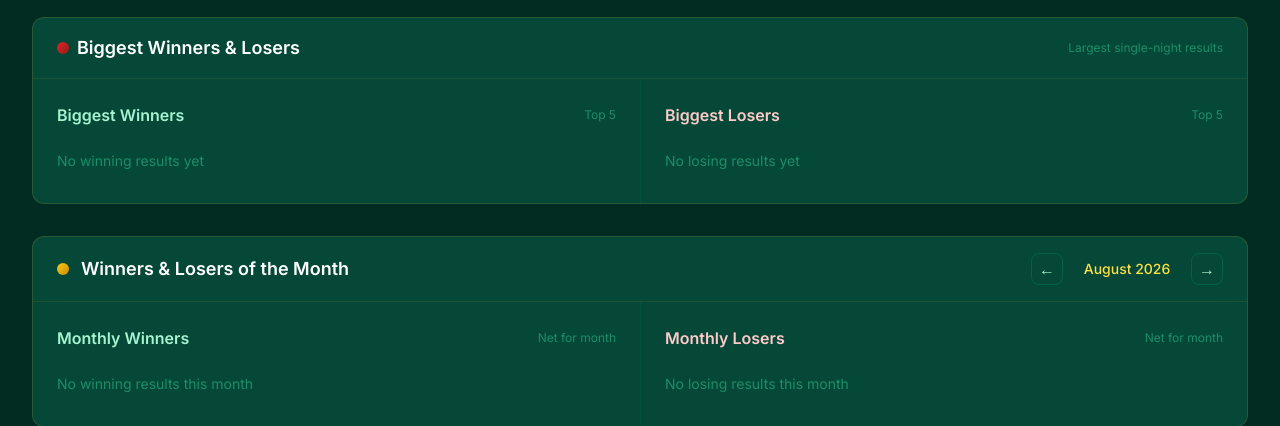
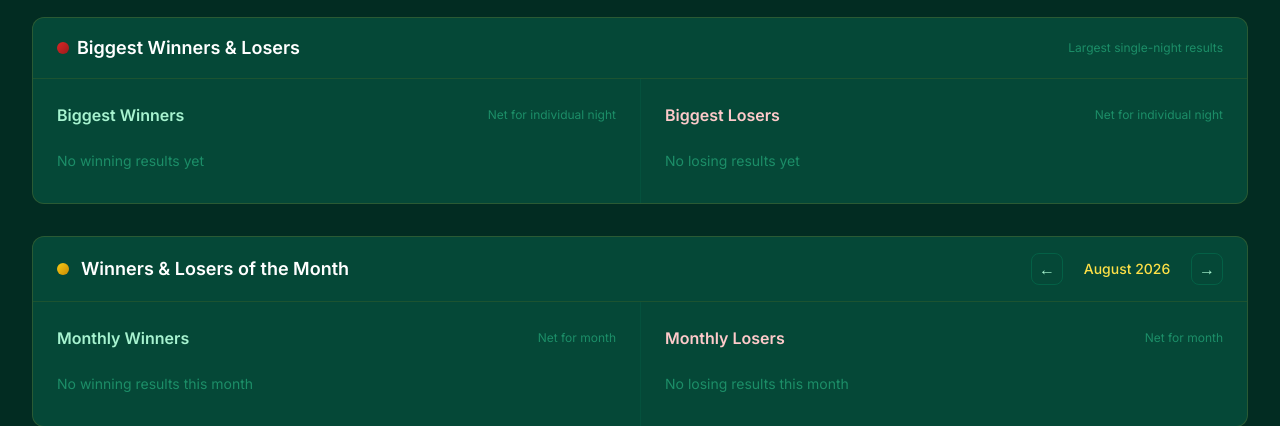
Before and after one commit to Jonyboylovespie/PokerNightTracker, a Flask app: page / in a window 1280 px wide. Shown: the part 956-1382 px from the top of the page. Run offline with Flask 3, Linux system fonts and the light colour scheme; data that the repository does not hold is empty; some libraries are stand-ins or nearby versions.

Commit message:
Update index.html

```diff
--- a/templates/index.html
+++ b/templates/index.html
@@ -97,14 +97,14 @@
             <section class="p-6" aria-labelledby="biggest-winners-heading">
                 <div class="flex items-center justify-between mb-4">
                     <h3 id="biggest-winners-heading" class="text-base font-semibold text-emerald-200">Biggest Winners</h3>
-                    <span class="text-xs text-emerald-400/50">Top 5</span>
+                    <span class="text-xs text-emerald-400/50">Net for individual night</span>
                 </div>
                 <ol id="biggest-winners" class="space-y-3"></ol>
             </section>
             <section class="p-6" aria-labelledby="biggest-losers-heading">
                 <div class="flex items-center justify-between mb-4">
                     <h3 id="biggest-losers-heading" class="text-base font-semibold text-red-200">Biggest Losers</h3>
-                    <span class="text-xs text-emerald-400/50">Top 5</span>
+                    <span class="text-xs text-emerald-400/50">Net for individual night</span>
                 </div>
                 <ol id="biggest-losers" class="space-y-3"></ol>
             </section>
```
